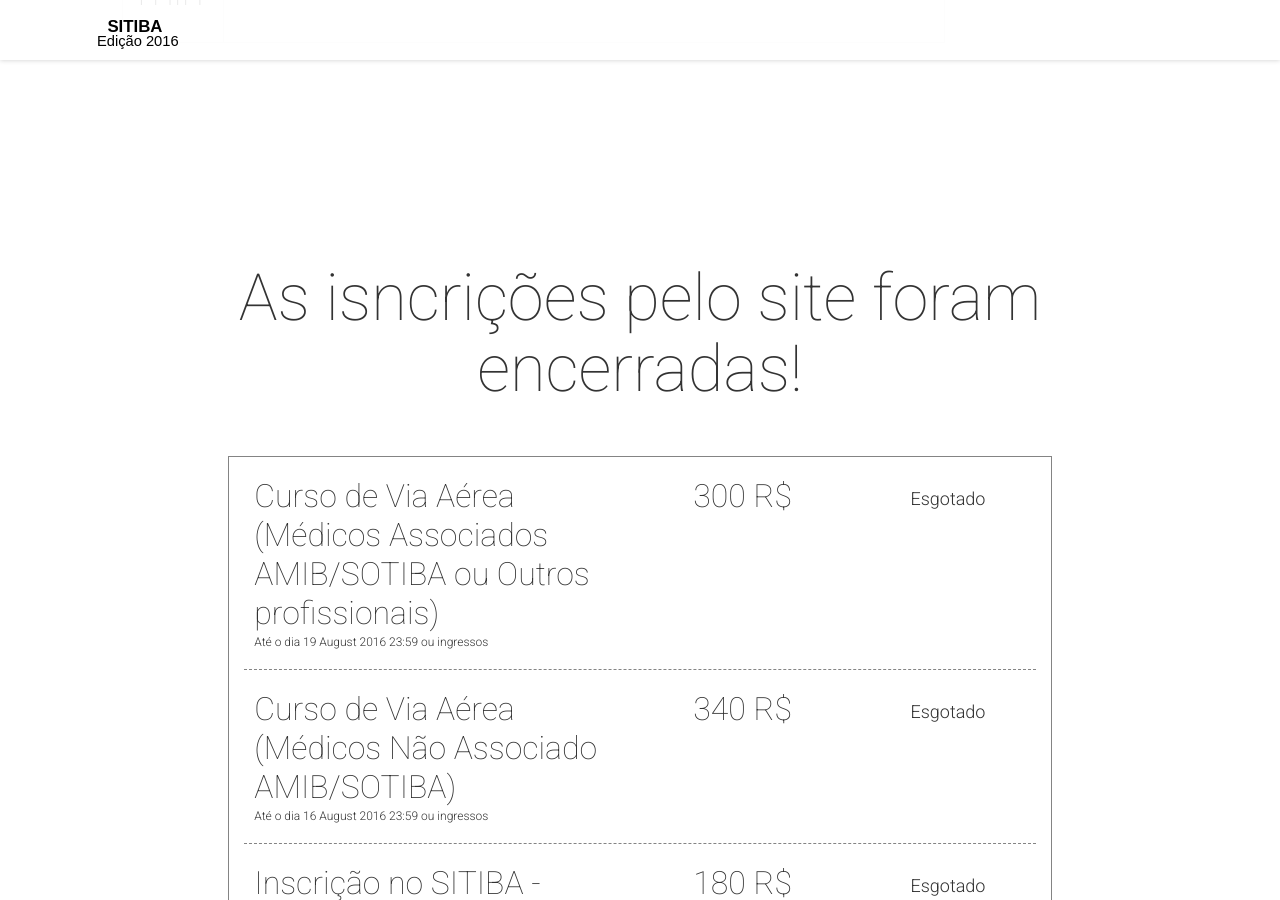
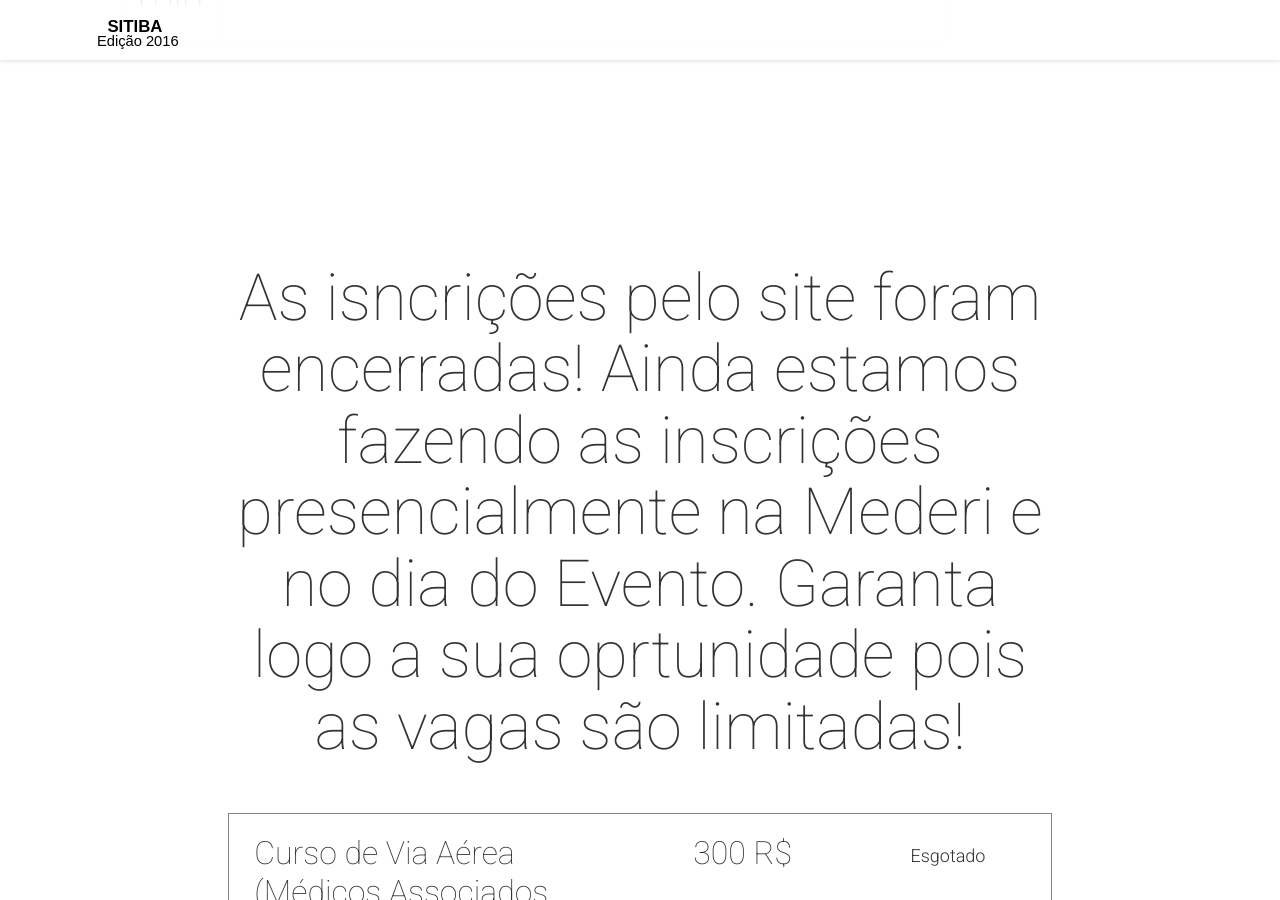
Before and after one commit to ricardotassio/ricardotassio.github.io, a Jekyll site: the page built from index.html, in a window 1280 px wide and 900 px high, scrolled down 11363 px. Built offline with Jekyll 4.4.1, drawn with Linux system fonts in a browser that asks for light colours; nearby versions of some CDN libraries; comment, search, counter and statistics services are not loaded; some of the changed text lies outside the part shown.

Commit message:
Ïnscricoes do site encerrada

```diff
--- a/_config.yml
+++ b/_config.yml
@@ -132,8 +132,8 @@
 
 
 # Tickets Block
-ticketsTitle: "As isncrições pelo site foram encerradas! "
-ticketsInfo: "Ainda estamos fazendo as inscrições presencialmente na Mederi e no dia do Evento. Garanta logo a sua oprtunidade pois as vagas são limitadas!"
+ticketsTitle: "As isncrições pelo site foram encerradas! Ainda estamos fazendo as inscrições presencialmente na Mederi e no dia do Evento. Garanta logo a sua oprtunidade pois as vagas são limitadas!"
+ticketsInfo: ""
 ticketsOffers:
  -
   name: "Curso de Via Aérea (Médicos Associados AMIB/SOTIBA ou Outros profissionais)"
```
Also changed, not shown: 1 other file.
